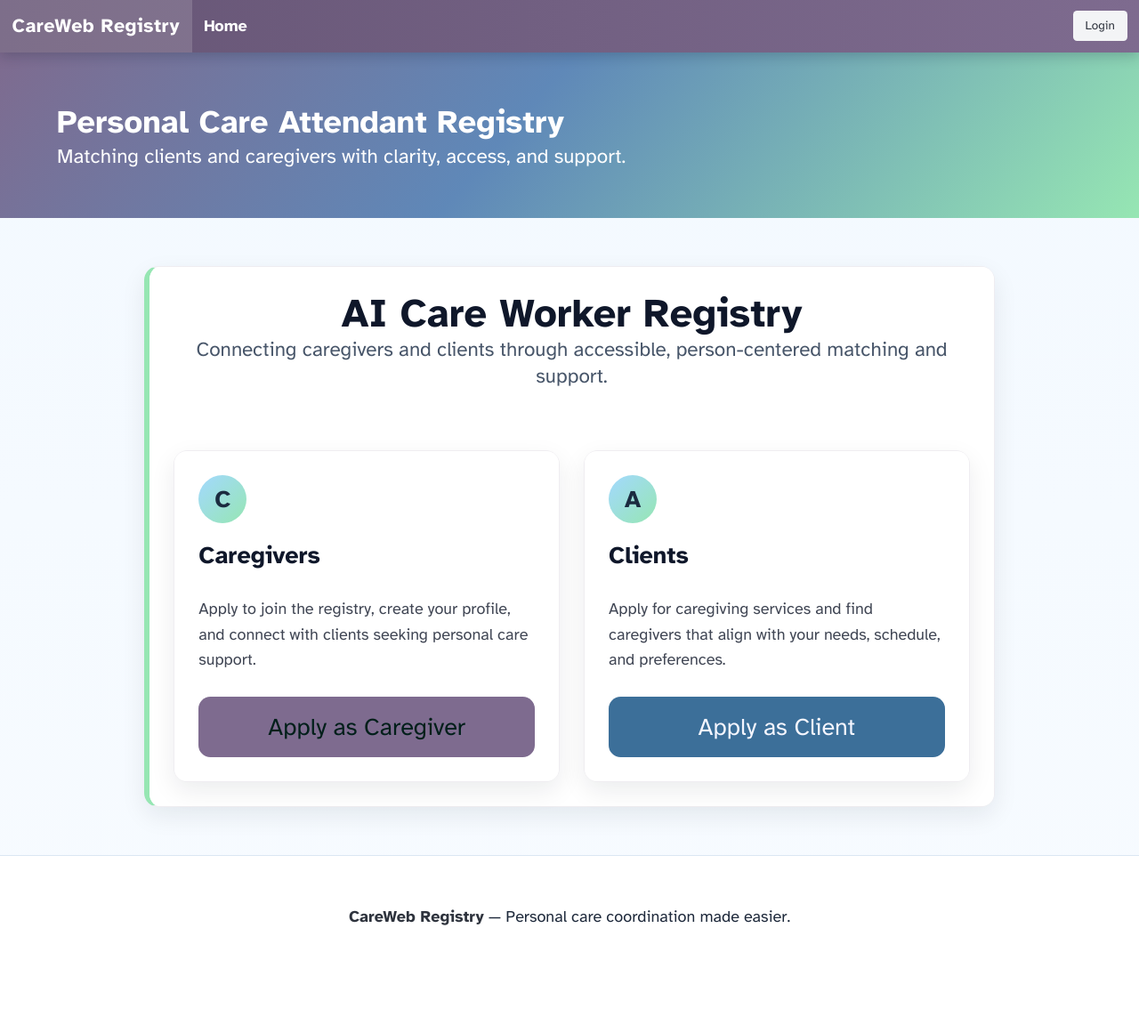
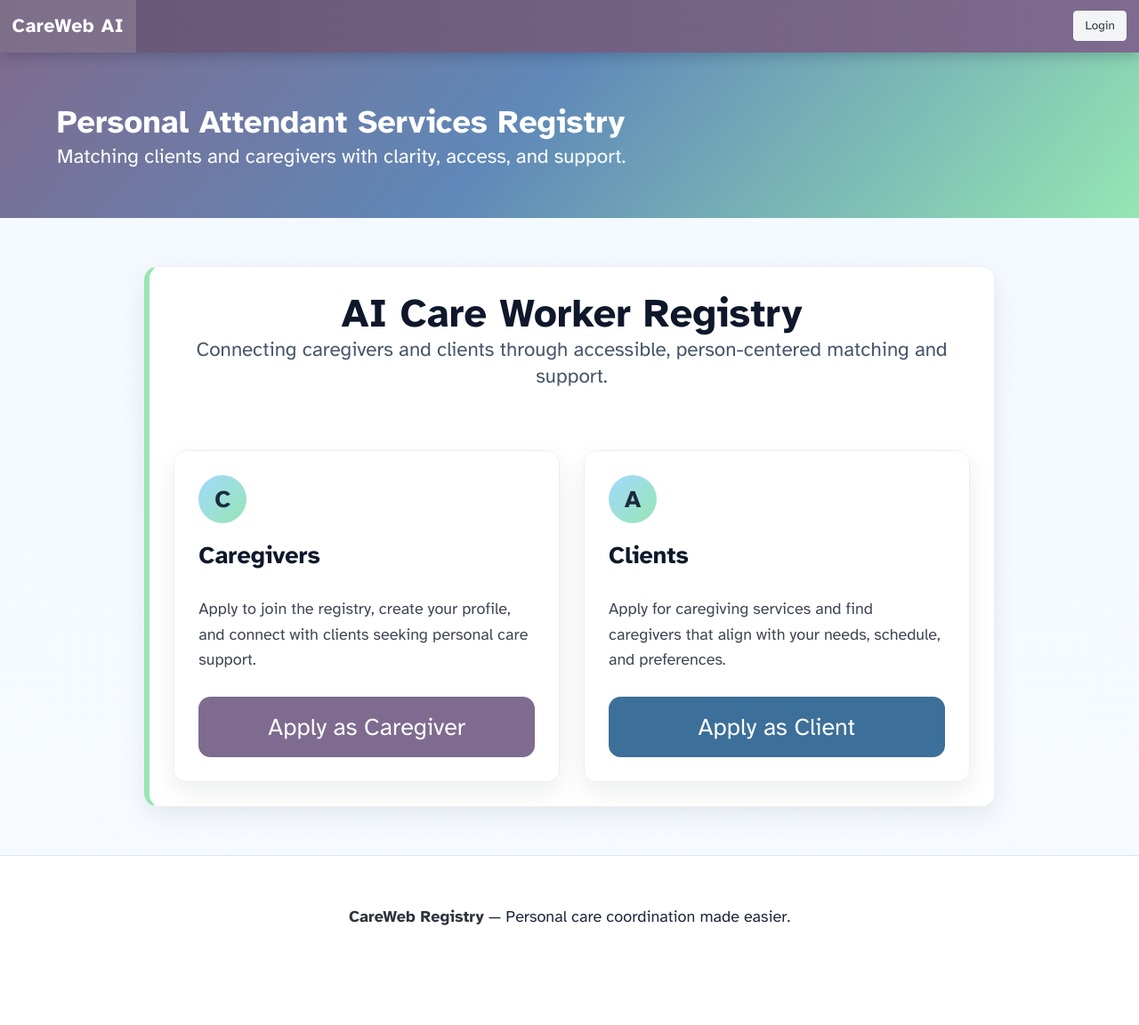
Before and after one commit to LTCarew/carewebAI, a Django app: page / in a window 1280 px wide. Shown: the whole page at 89% size. Run offline with Django 5.2, Linux system fonts and the light colour scheme.

Commit message:
make frontend changes to home button and nav

```diff
--- a/caregiver_registry/static/css/style.css
+++ b/caregiver_registry/static/css/style.css
@@ -25,6 +25,8 @@ textarea {
     font-family: "Atkinson Hyperlegible", "Segoe UI", Tahoma, Geneva, Verdana, sans-serif;
     color: var(--app-text);
 }
+
+
 
 .app-body {
     background: linear-gradient(180deg, #f3f9ff 0%, var(--app-bg) 100%);
@@ -301,18 +303,22 @@ ul.errorlist li,
 .button.is-primary {
     background-color: var(--app-primary);
     border-color: transparent;
+    color: #fff !important;
 }
 
 .button.is-primary:hover {
     background-color: var(--app-primary-dark);
+    color: #fff !important;
 }
 
 .button.is-link {
     background-color: #3c6f99;
+    color: #fff !important;
 }
 
 .button.is-link:hover {
     background-color: #335e82;
+    color: #fff !important;
 }
 
 .app-page-intro {
--- a/caregiver_registry/templates/base.html
+++ b/caregiver_registry/templates/base.html
@@ -21,7 +21,7 @@
     <div class="hero-body">
         <div class="container">
             <p class="title has-text-white">
-                Personal Care Attendant Registry
+                Personal Attendant Services Registry
             </p>
             <p class="subtitle has-text-white">
                 Matching clients and caregivers with clarity, access, and support.
--- a/caregiver_registry/templates/navbar.html
+++ b/caregiver_registry/templates/navbar.html
@@ -1,7 +1,7 @@
 <nav class="navbar app-navbar" role="navigation" aria-label="Main Navigation">
     <div class="navbar-brand">
         <a class="navbar-item app-logo" href="/">
-            CareWeb Registry
+            CareWeb AI
         </a>
 
         <button
@@ -20,10 +20,11 @@
 
     <div class="navbar-menu" id="app-navbar-menu">
         <div class="navbar-start">
-            <a class="navbar-item" href="/">Home</a>
+            <!-- <a class="navbar-item" href="/">Home</a> -->
 
             {% if user.is_authenticated %}
                 <a class="navbar-item" href="/dashboard/">Dashboard</a>
+                <a class="navbar-item" href="#">Registry</a>
             {% endif %}
         </div>
 
```
Also changed, not shown: caregiver_registry/db.sqlite3, 1 other file.
